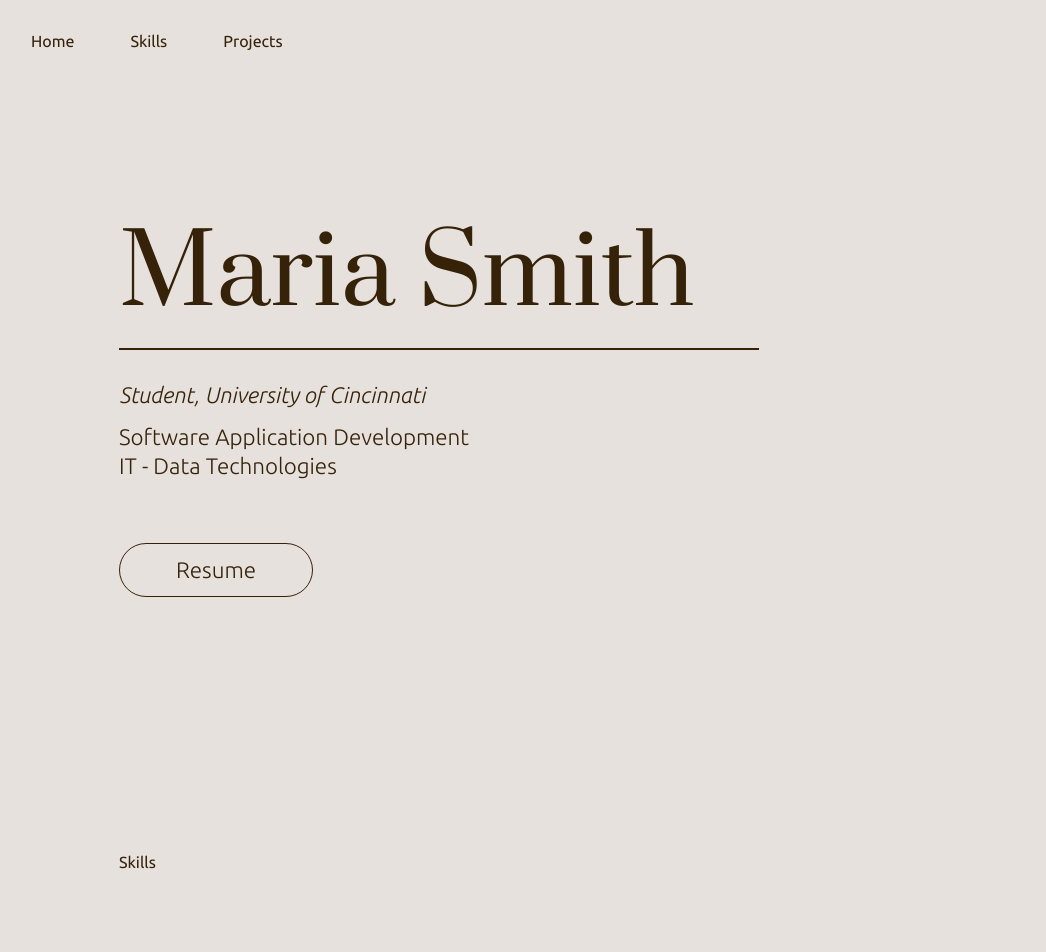
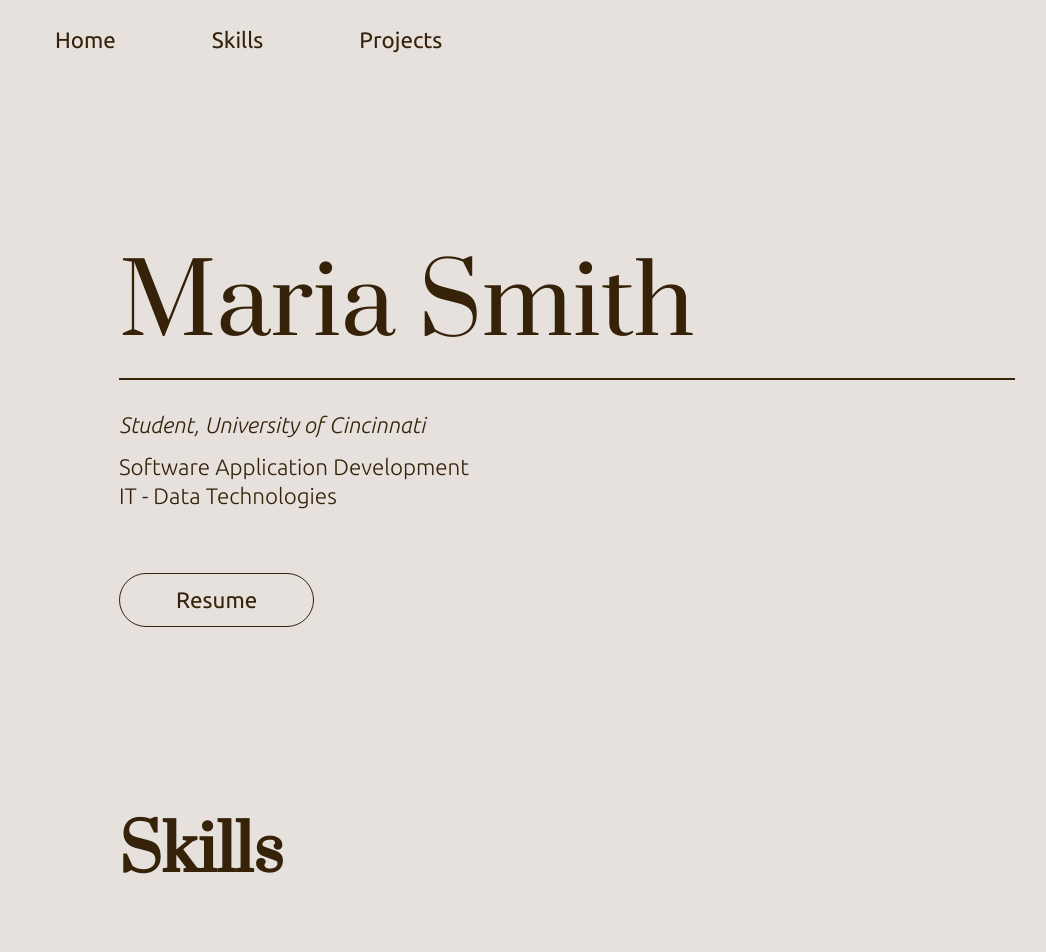
Before and after one commit to smithmaria/smithmaria.github.io, a React (Vite) app: page / in a window 1280 px wide. Shown: the top 952 px of the page, without its empty margins (9-1055 px from the left). Built offline with nearby package versions, Linux system fonts and the light colour scheme.

Commit message:
section and navbar spacing

```diff
--- a/src/components/sections/Projects.jsx
+++ b/src/components/sections/Projects.jsx
@@ -1,7 +1,7 @@
 export const Projects = () => {
   return (
     <section>
-      Projects
+      <h2>Projects</h2>
     </section>
   )
 }
--- a/src/components/sections/Skills.jsx
+++ b/src/components/sections/Skills.jsx
@@ -1,7 +1,7 @@
 export const Skills = () => {
   return (
-    <section>
-      Skills
+    <section id="skills">
+      <h2>Skills</h2>
     </section>
   )
 }
--- a/src/styles/components/home.css
+++ b/src/styles/components/home.css
@@ -1,5 +1,7 @@
 #home {
   width: 70%;
+  height: calc(85vh - 5rem);
+  padding-top: 6rem;
 }
 
 h1{
@@ -35,7 +37,7 @@ hr {
   color: var(--dark-brown);
   background-color: var(--off-white);
   font-family: var(--font-family);
-  font-weight: 300;
+  font-weight: 400;
   font-size: 1.4rem;
 
   transition: .2s;
--- a/src/styles/components/navigation.css
+++ b/src/styles/components/navigation.css
@@ -3,13 +3,20 @@
   z-index: 10;
 
   display: flex;
-  gap: 2.5rem;
+  align-items: center;
+  gap: 6rem;
 
   width: 100%;
-  padding: 1.5rem 2rem;
+  height: 5rem;
+  padding: 0 4rem;
   background-color: var(--off-white);
 }
 
 .navbar a {
-  padding: .5rem;
+  font-size: 1.4rem;
+  transition: .1s;
+
+  &:hover {
+    filter: brightness(2);
+  }
 }
--- a/src/styles/global.css
+++ b/src/styles/global.css
@@ -12,8 +12,12 @@ body {
   margin: 0;
 }
 
-h1 {
+h1, h2 {
   font-family: var(--font-header);
+}
+
+h2 {
+  font-size: 4rem;
 }
 
 a {
@@ -22,7 +26,7 @@ a {
 }
 
 section {
-  padding: 8em;
+  margin: 4rem 8rem;
 }
 
 footer {
```
